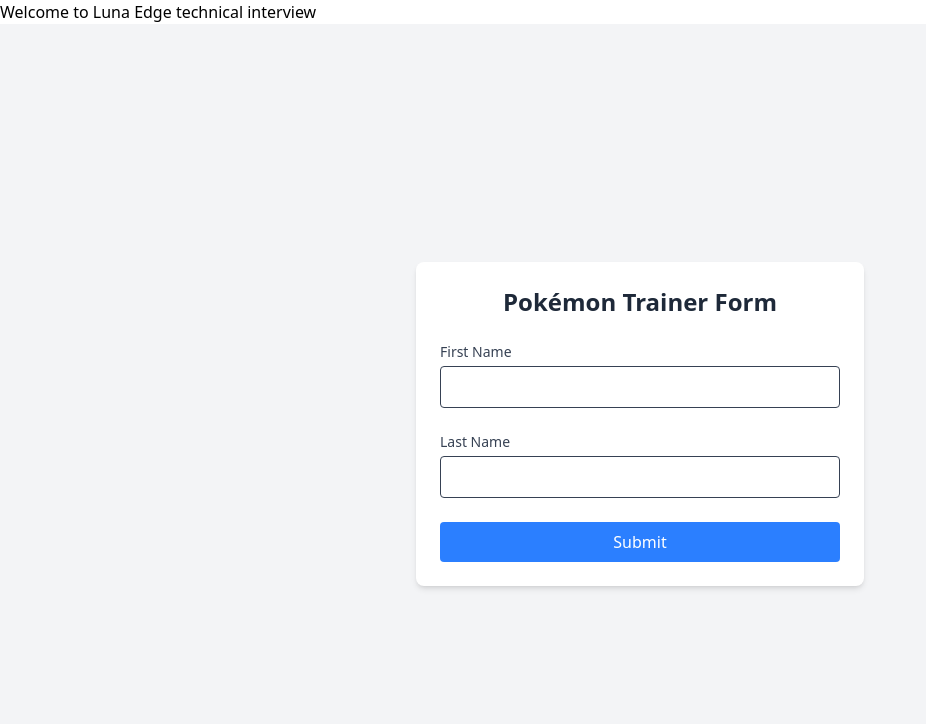
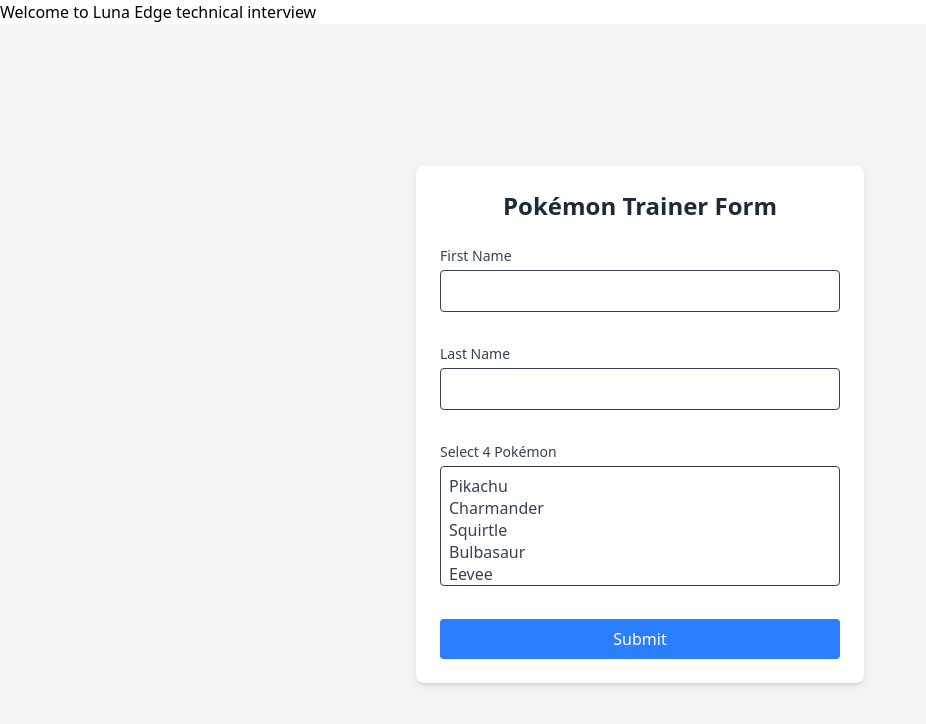
Before and after one commit to zweroboy1/pokemon-form, a React (Vite) app: page / in a window 1280 px wide. Shown: the top 724 px of the page, without its empty margins (0-926 px from the left). Built offline with nearby package versions, Linux system fonts and the light colour scheme.

Commit message:
feat: add basic PokemonSelect

```diff
--- /dev/null
+++ b/src/components/PokemonSelect.tsx
@@ -0,0 +1,47 @@
+import { FieldError, UseFormRegister } from "react-hook-form";
+
+interface FormData {
+  firstName: string;
+  lastName: string;
+  team?: string[];
+}
+
+interface PokemonSelectProps {
+  register: UseFormRegister<FormData>;
+  error?: string;
+}
+
+const POKEMONS = [
+  "Pikachu", "Charmander", "Squirtle", "Bulbasaur",
+  "Eevee", "Jigglypuff", "Snorlax", "Gengar",
+  "Psyduck", "Meowth"
+];
+
+const PokemonSelect = ({ register, error }: PokemonSelectProps) => {
+  return (
+    <div className="mb-8 relative">
+      <label className="mb-1 block text-sm font-medium text-gray-700">
+        Select 4 Pokémon
+      </label>
+      <select
+        {...register("team")}
+        multiple
+        className="w-full rounded border p-2 text-gray-700 focus:border-blue-500 focus:outline-none"
+        style={{ height: "120px" }}
+      >
+        {POKEMONS.map((pokemon) => (
+          <option key={pokemon} value={pokemon}>
+            {pokemon}
+          </option>
+        ))}
+      </select>
+      {error && (
+        <p className="absolute left-0 top-full mt-1 text-sm text-red-500">
+          {error}
+        </p>
+      )}
+    </div>
+  );
+};
+
+export default PokemonSelect;
--- a/src/components/TrainerForm.tsx
+++ b/src/components/TrainerForm.tsx
@@ -1,24 +1,23 @@
 import { useForm, SubmitHandler } from "react-hook-form";
 import { yupResolver } from "@hookform/resolvers/yup";
 import * as yup from "yup";
-
+import PokemonSelect from "./PokemonSelect";
 
 const schema = yup.object({
   firstName: yup
     .string()
     .required("First name is required")
-    .matches(/^[a-zA-Z]+$/, "Only alphabets are allowed")
+    .matches(/^[a-zA-Z]+$/, "Only latin letters are allowed")
     .min(2, "Must be at least 2 characters")
     .max(12, "Must be at most 12 characters"),
   lastName: yup
     .string()
     .required("Last name is required")
-    .matches(/^[a-zA-Z]+$/, "Only alphabets are allowed")
+    .matches(/^[a-zA-Z]+$/, "Only latin letters are allowed")
     .min(2, "Must be at least 2 characters")
     .max(12, "Must be at most 12 characters"),
   team: yup
-    .array()
-    .of(yup.string())
+    .array(yup.string().required())
     .min(4, "Select exactly 4 Pokémon")
     .max(4, "Select exactly 4 Pokémon"),
 });
@@ -31,6 +30,7 @@
     handleSubmit,
     formState: { errors },
   } = useForm<FormData>({
+    mode: "onChange",
     resolver: yupResolver(schema),
   });
 
@@ -47,7 +47,7 @@
         <h2 className="mb-6 text-center text-2xl font-semibold text-gray-800">
           Pokémon Trainer Form
         </h2>
-        <div className="mb-6 relative">
+        <div className="mb-8 relative">
           <label className="mb-1 block text-sm font-medium text-gray-700">
             First Name
           </label>
@@ -59,7 +59,7 @@
             {errors.firstName?.message}
           </p>
         </div>
-        <div className="mb-6 relative">
+        <div className="mb-8 relative">
           <label className="mb-1 block text-sm font-medium text-gray-700">
             Last Name
           </label>
@@ -71,6 +71,9 @@
             {errors.lastName?.message}
           </p>
         </div>
+
+        <PokemonSelect register={register} error={errors.team?.message} />
+
         <button
           type="submit"
           className="w-full rounded bg-blue-500 px-4 py-2 text-white transition hover:bg-blue-600"
```
